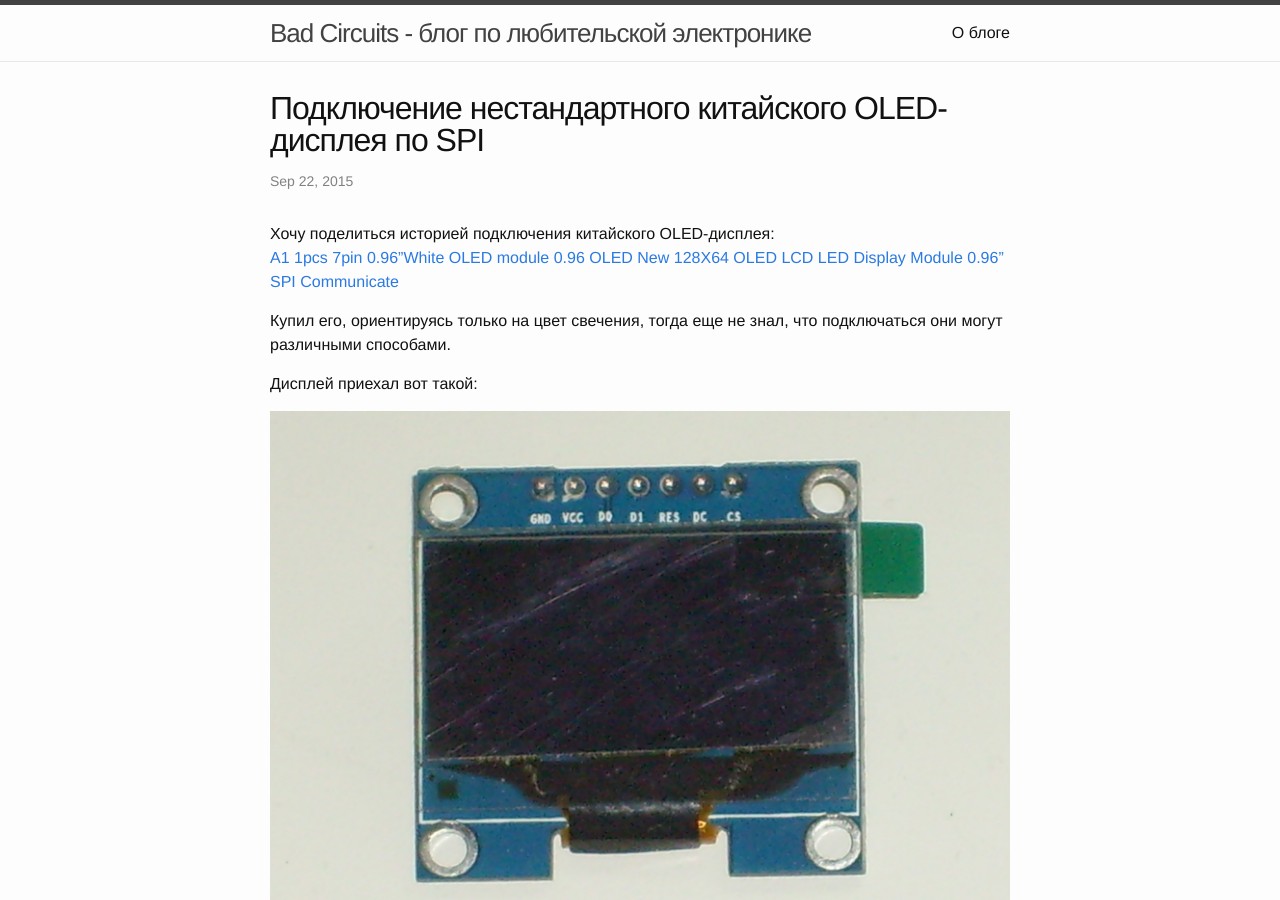
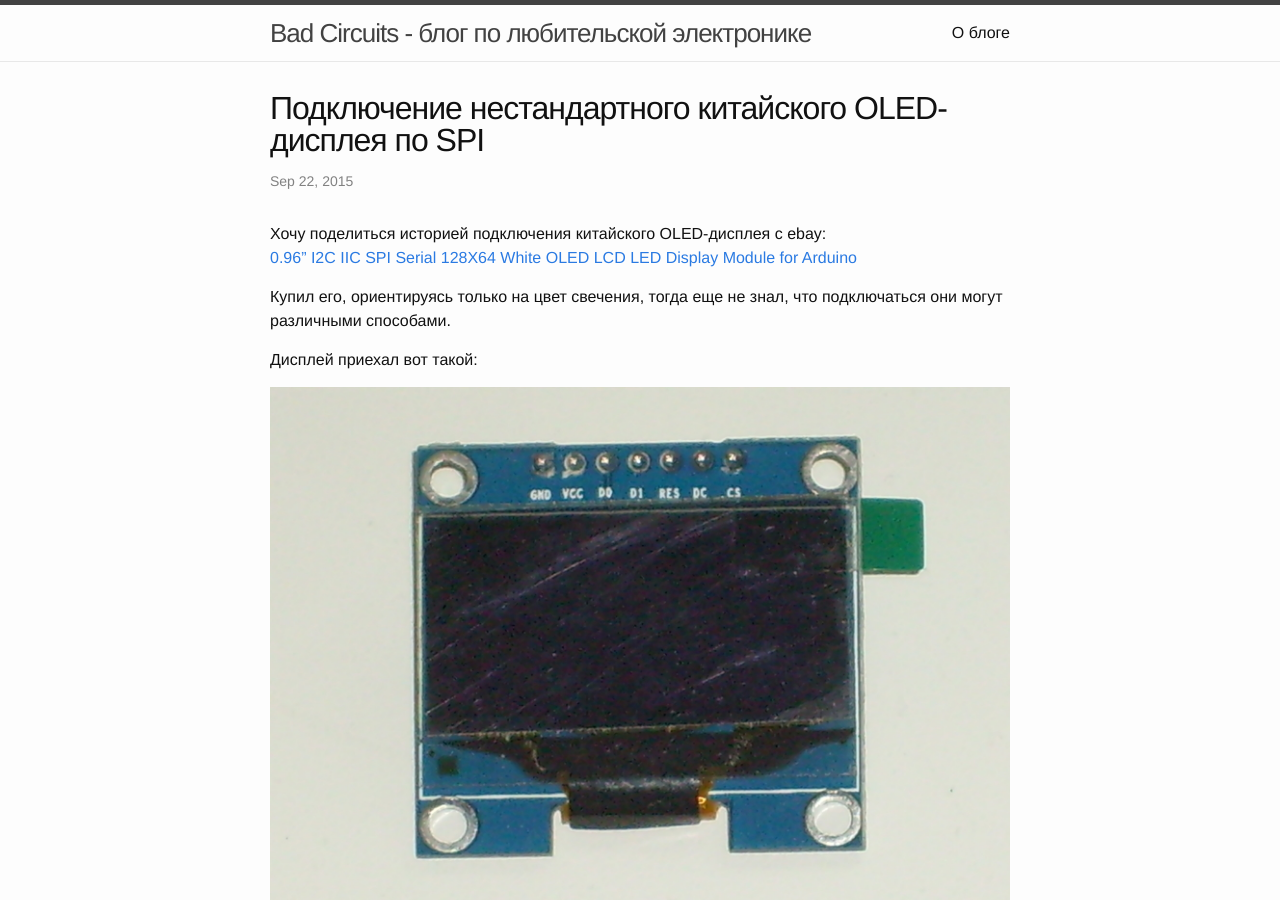
Before and after one commit to eugene-nikolaev/evgeniynickolaev.github.io, a Jekyll site: the page built from _posts/2015-09-22-spi-oled.markdown, in a window 1280 px wide and 900 px high. Built offline with Jekyll 4.4.1, drawn with Linux system fonts in a browser that asks for light colours; comment, search, counter and statistics services are not loaded; some of the changed text lies outside the part shown.

Commit message:
Revert "Experiment with AliExpress Portals"
This reverts commit 5f442963fd41ed0462a3477592ce7b63365fec41.

```diff
--- a/_posts/2015-09-22-spi-oled.markdown
+++ b/_posts/2015-09-22-spi-oled.markdown
@@ -4,9 +4,9 @@ title:  "Подключение нестандартного китайског
 date:   2015-09-22 09:59:03
 categories: oled spi arduino
 ---
-Хочу поделиться историей подключения китайского OLED-дисплея:
+Хочу поделиться историей подключения китайского OLED-дисплея с ebay:
 <br>
-[A1 1pcs 7pin 0.96"White OLED module 0.96 OLED New 128X64 OLED LCD LED Display Module 0.96" SPI Communicate](http://s.click.aliexpress.com/e/EmyzJuR)
+[0.96" I2C IIC SPI Serial 128X64 White OLED LCD LED Display Module for Arduino](https://rover.ebay.com/rover/1/711-53200-19255-0/1?icep_id=114&ipn=icep&toolid=20004&campid=5338190330&mpre=http%3A%2F%2Fwww.ebay.com%2Fitm%2F0-96-I2C-IIC-SPI-Serial-128X64-White-OLED-LCD-LED-Display-Module-for-Arduino-%2F263097814635)
 
 Купил его, ориентируясь только на цвет свечения, тогда еще не знал, что подключаться они могут различными способами.
 
@@ -34,7 +34,7 @@ IIC: R1, R6, R7, R8
 Для начала решил подключить его по SPI, с I2C я еще дела не имел, пока что мне не нужны дополнительные грабли. Тем более, что *R3* был уже впаян, *R1* и *R8* отсутствовали, а возиться не хотелось.
 Берем клон Arduino Nano:
 
-[1PCS MINI USB Nano V3.0 ATmega328P CH340G 5V 16M Micro-controller board for arduino NANO 328P NANO 3.0](http://s.click.aliexpress.com/e/2VfeiQN)
+[MINI USB Nano V3.0 ATmega328P CH340G 5V 16M Micro-controller board for Arduino](https://rover.ebay.com/rover/1/711-53200-19255-0/1?icep_id=114&ipn=icep&toolid=20004&campid=5338190330&mpre=http%3A%2F%2Fwww.ebay.com%2Fitm%2FMINI-USB-Nano-V3-0-ATmega328P-CH340G-5V-16M-Micro-controller-board-for-Arduino-%2F381374550571)
 
 ![клон Arduino Nano](/assets/03_funduino_nano.jpg)
 
```
